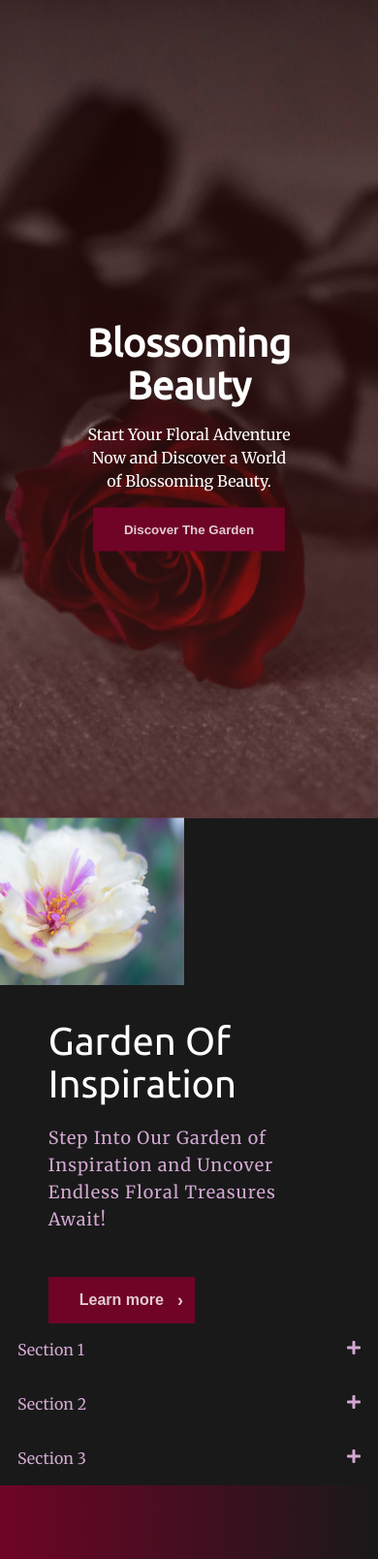
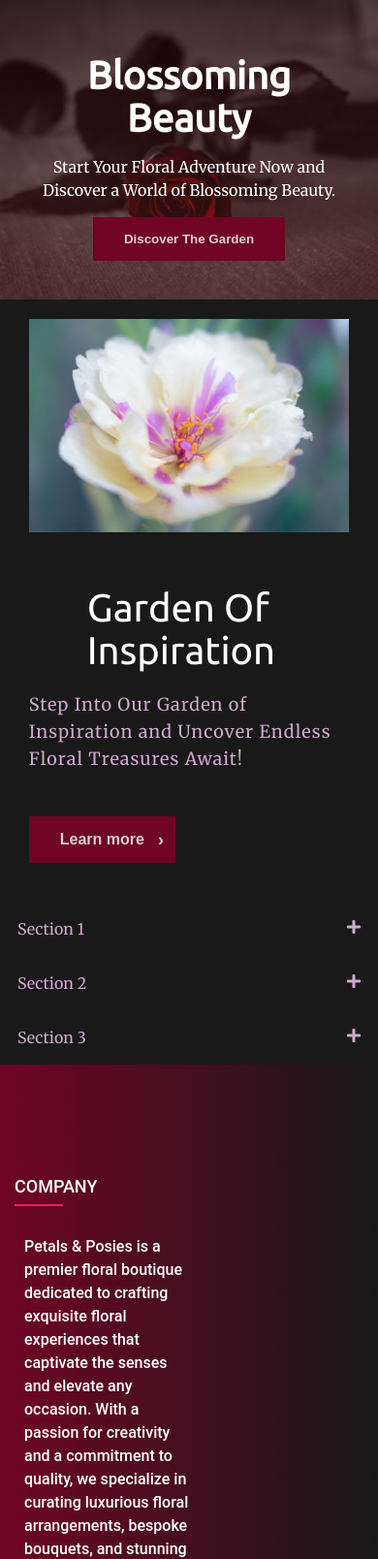
Before and after one commit to DanikaLieu/cprg-218-lab-4, a plain HTML site: page index.html in a window 390 px wide. Shown: the top 1608 px of the page at 97% size. Drawn offline with Linux system fonts and the light colour scheme.

Commit message:
feat: according modified

```diff
--- a/index.html
+++ b/index.html
@@ -33,7 +33,7 @@
       <div class="about-text">
         <h1>Garden Of Inspiration</h1>
         <p>Step Into Our Garden of Inspiration and Uncover Endless Floral Treasures Await!</p>
-        <button class="but-ton"><a href="#contact">Learn more</a></button>
+        <button class="but-ton"><a href="#contacts">Learn more</a></button>
       </div>
     </div>
   </section>
@@ -78,7 +78,7 @@
   }
 </script>
 
-<section id="contact">
+<section id="contacts">
   <div class="footer-container">
     <div class="footer-row">
       <div class="footer-col">
--- a/styles/lab_four_starter.css
+++ b/styles/lab_four_starter.css
@@ -135,15 +135,15 @@
   transition: 0.4s;
   font-size: 16px;
   background-image: linear-gradient(rgba(103, 39, 39, 0.5));
-
 }
 
 
 .active, .accordion:hover {
   background-color: #191919;
+  border: 2px solid #6f0426;
+  cursor: pointer;
 }
 
-/* Style the accordion panel. Note: hidden by default */
 .panel {
   padding: 0 18px;
   background-color: #191919;
@@ -254,54 +254,54 @@
 }
 
 
-@media (max-width: 768px) {
+
+@media (max-width: 767px) {
   .hero-container {
-    padding: 10px; /* Adjust padding for smaller screens */
+    height: auto;
   }
 
   .Hero-Text {
-    font-size: 24px; /* Decrease font size for smaller screens */
-    margin-top: 20px; /* Add margin to separate text from image */
+    position: static;
+    transform: none;
+    padding: 20px;
+  }
+
+  #about {
+    height: auto;
+    flex-direction: column;
+  }
+
+  .main {
+    flex-direction: column;
   }
 
   .main img {
-    height: auto; /* Allow the image to scale proportionally */
-    width: 100%; /* Make image full width on smaller screens */
-    max-width: 300px; /* Set max-width for better responsiveness */
+    height: auto;
+    width: 100%;
+    margin-left: 0;
   }
 
+  .about-text {
+    margin: 20px 0;
+  }
+
+  .footer-col {
+    width: 50%;
+    margin-bottom: 30px;
+  }
+}
+
+
+@media (min-width: 768px) and (max-width: 1199px) {
   .main {
-    width: 100%; /* Make main section full width for smaller screens */
-    flex-direction: column; /* Stack items vertically */
-    align-items: center;
+    width: 90%;
   }
 
   .about-text h1 {
-    margin-left: 0; /* Reset margin for smaller screens */
-
+    font-size: 32px;
   }
 
-
-@media (min-width: 768px) and (max-width: 1199px) {
-  .hero-container,
-  .hero-image,
-  .Hero-Text {
-    flex: 1 0 calc(50% - 20px); /* Adjust width for medium screens */
+  .about-text p {
+    font-size: 16px;
   }
 }
-
-@media (min-width: 1200px) {
-  .hero-container,
-  .hero-image,
-  .Hero-Text {
-    flex: 1 0 calc(33% - 20px); /* Adjust width for large screens */
-  }
-
-  .main {
-    max-width: 95%; /* Adjust max width for large screens */
-  }
-
-  .about-text h1 {
-    margin-left: 60px; /* Reset margin for large screens */
-  }
-}
```
